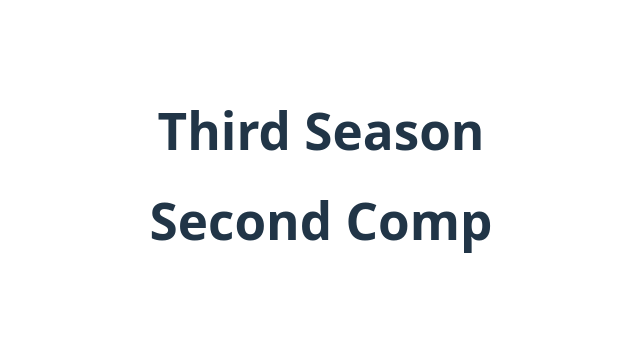
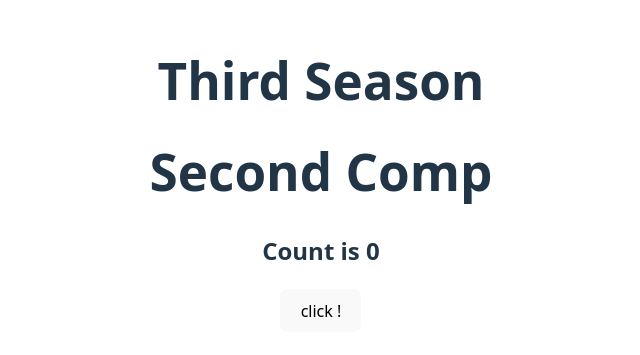
Before and after one commit to DEBAYUDHCHAKRABORTY/advanced-react, a React (Vite) app in the folder react/advanced/: page / in a window 1280 px wide. Shown: the part 225-580 px from the top of the page, without its empty margins (319-959 px from the left). Built offline with nearby package versions, Linux system fonts and the light colour scheme.

Commit message:
Count App Done

```diff
--- a/react/advanced/src/App.jsx
+++ b/react/advanced/src/App.jsx
@@ -4,6 +4,7 @@ import viteLogo from '/vite.svg'
 import './App.css'
 import Comp from './component'
 import Comp2 from './Comp2'
+import Count from './counter'
 
 function App() {
   const [count, setCount] = useState(0)
@@ -12,6 +13,7 @@ function App() {
     <>
       <Comp/>
       <Comp2/>
+      <Count/>
     </>
   )
 }
--- /dev/null
+++ b/react/advanced/src/counter.jsx
@@ -0,0 +1,18 @@
+import { useState } from "react";
+
+function Count(){
+
+    const [count,setCount]=useState(0)
+
+    function handleCount(){
+        setCount(count+1)
+    }
+    return(
+        <div>
+            <h2>Count is {count}</h2>
+            <button onClick={handleCount}>click !</button>
+        </div>
+    )
+}
+
+export default Count;
```
